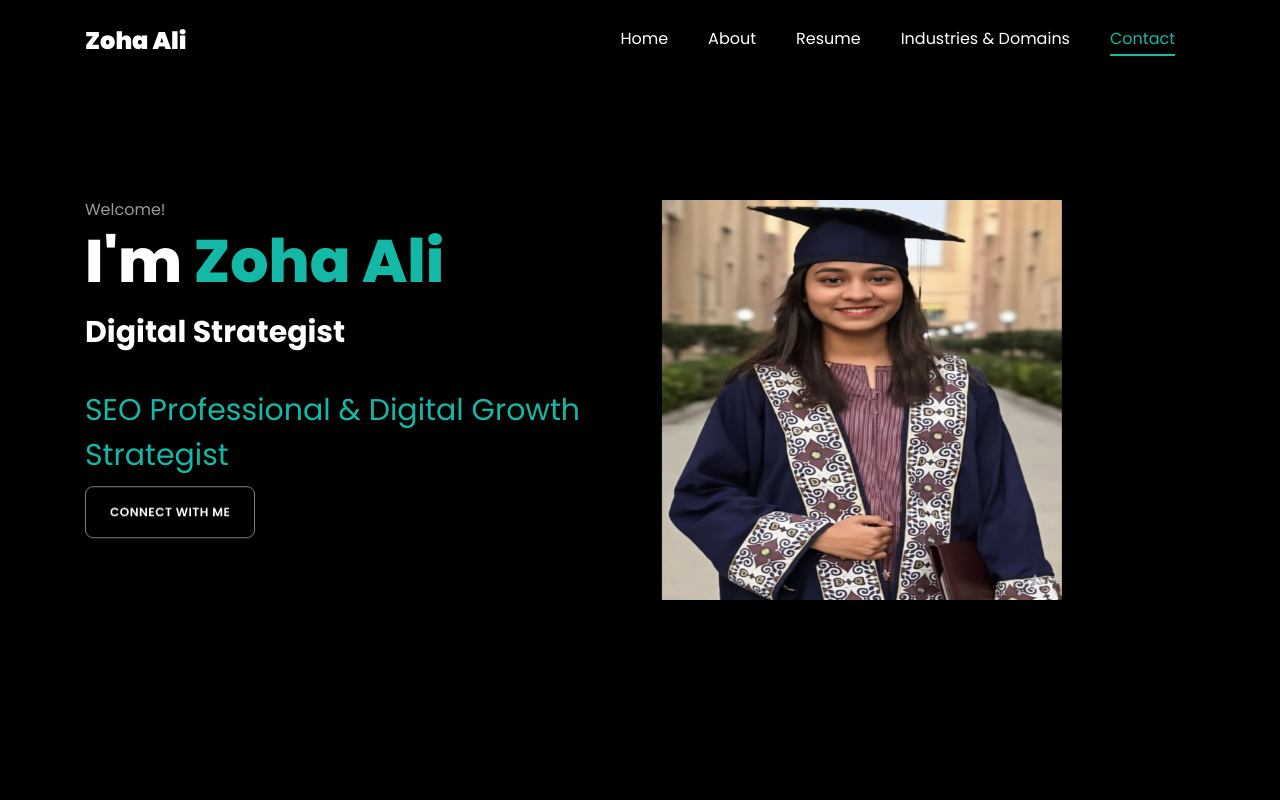
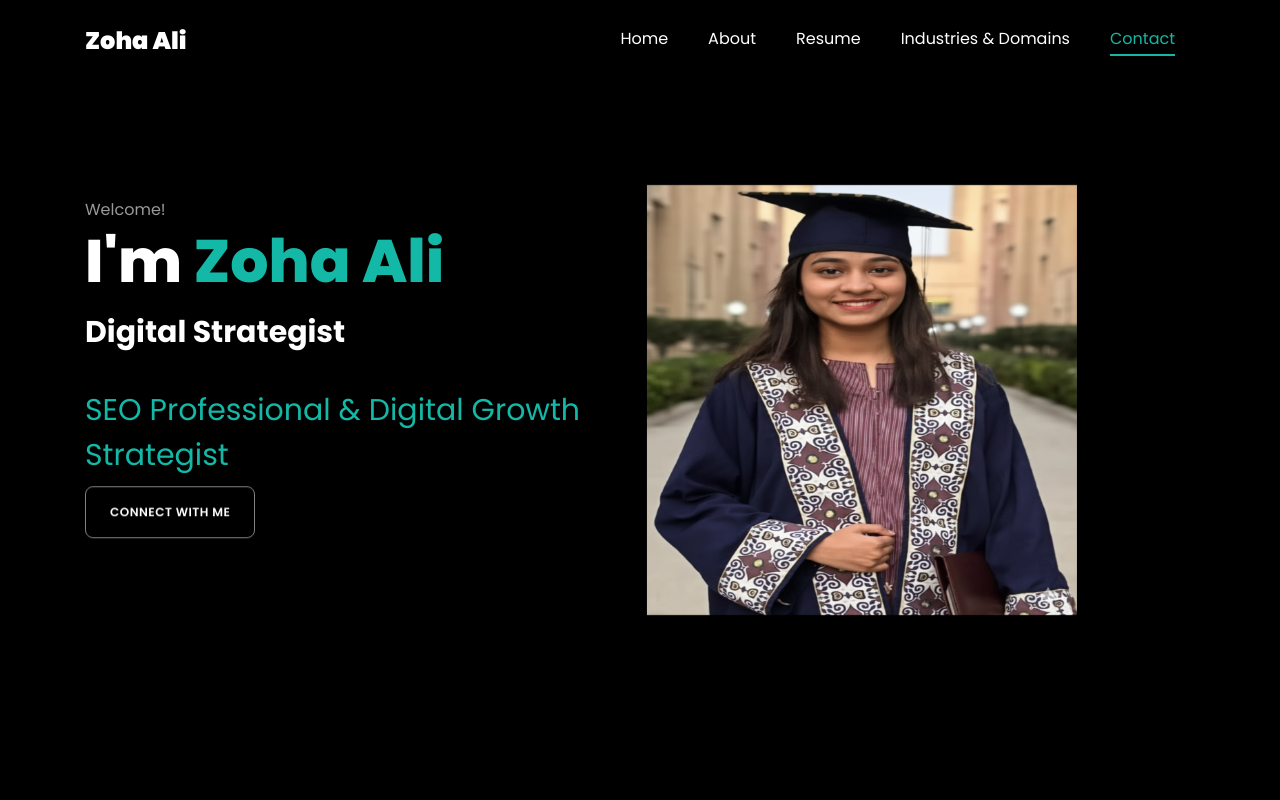
Before and after one commit to ZohaAli11/ZohaAli11, a plain HTML site: page index.html in a window 1280 px wide. Shown: the top 800 px of the page. Drawn offline with Linux system fonts and the light colour scheme; files whose address does not match are found by name.

Commit message:
Fix Frontend V2

```diff
--- a/index.html
+++ b/index.html
@@ -198,7 +198,7 @@
 	      	<div class="overlay"></div>
 	         <div class="container">
 	          <div class="row d-md-flex no-gutters slider-text align-items-end justify-content-end" data-scrollax-parent="true">
-	          	<div class="one-third js-fullheight order-md-last img" style="background-image:url(images/ZA-Professional1-rb.png); background-size: 400px 400px;">
+	          	<div class="one-third js-fullheight order-md-last img" style="background-image:url(images/ZA-Professional1-rb.png); background-size: 430px 430px;">
 	          	 <div class="overlay"></div>
 	          	</div>
 		          <div class="one-forth d-flex  align-items-center ftco-animate" data-scrollax=" properties: { translateY: '70%' }">
```
